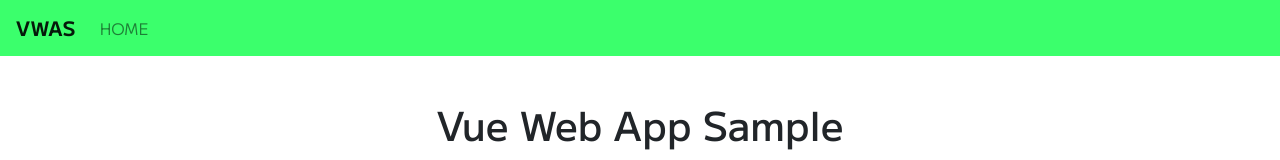
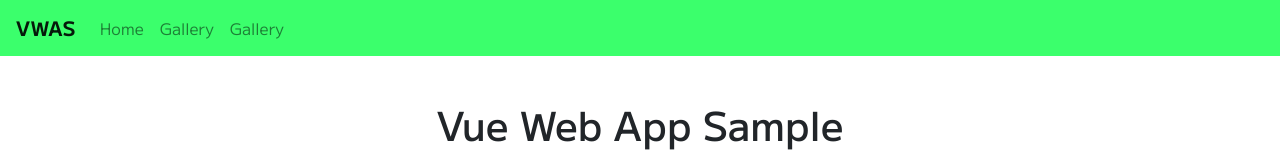
Before and after one commit to darkychin/Vue-Web-App-Sample, a Vue app: page / in a window 1280 px wide. Shown: the top 160 px of the page. Built offline with nearby package versions, Linux system fonts and the light colour scheme.

Commit message:
Update TheNavbar.vue
+ Add new link
+ Update comments

```diff
--- a/src/components/TheNavbar.vue
+++ b/src/components/TheNavbar.vue
@@ -5,7 +5,7 @@
     type="light"
     toggleable="sm"
   >
-    <b-navbar-brand :to="{ name: 'Landing'}">
+    <b-navbar-brand :to="{ name: 'Landing' }">
       <span class="font-weight-bold">VWAS</span>
     </b-navbar-brand>
 
@@ -16,10 +16,14 @@
       is-nav
     >
       <b-navbar-nav>
-        <b-nav-item
-          :to="{ name: 'Landing' }"
-        >
-          HOME
+        <b-nav-item :to="{ name: 'Landing' }">
+          Home
+        </b-nav-item>
+        <b-nav-item :to="{ name: 'Gallery' }">
+          Gallery
+        </b-nav-item>
+        <b-nav-item :to="{ name: 'ServiceExample' }">
+          Gallery
         </b-nav-item>
       </b-navbar-nav>
     </b-collapse>
@@ -28,21 +32,36 @@
 
 <script>
 // Library
-// Bootstrap Vue components tree shacking import
-// Reference: https://bootstrap-vue.org/docs/components/navbar#importing-individual-components
+/**
+ * Bootstrap Vue components tree shaking import
+ * Reference:
+ * @see {@link https://bootstrap-vue.org/docs/components/navbar#importing-individual-components boostrap-vue}
+ */
 import {
-  BCollapse,
-  BNavbar,
-  BNavbarNav,
-  BNavbarBrand,
-  BNavbarToggle,
-  BNavItem,
+  BCollapse, BNavbar, BNavbarNav, BNavbarBrand, BNavbarToggle, BNavItem,
 } from 'bootstrap-vue';
 
 export default {
-  // Since one app can only have one header navbar, hence the name is prepend with word 'The'
+  /**
+   * Since one app can only have one header navbar, hence the name is prepend with word 'The'
+   * Reference:
+   * @see {@link https://vuejs.org/v2/style-guide/#Single-instance-component-names-strongly-recommended naming guide}
+   */
   name: 'TheNavbar',
 
+  /**
+   * Components name in Pascal Case will be auto converted into kebab-case, so you can import them as it is.
+   * Reference:
+   * 1. https://vuejs.org/v2/style-guide/#Component-name-casing-in-JS-JSX-strongly-recommended
+   * 2. https://stackoverflow.com/a/49873960/7939633
+   *
+   * If you want to force it to use another DOM tag, you can do it like this:
+   * @example
+   * {
+   * 'the-new-component-name': TheOriginalComponentName,
+   * ...
+   * }
+   */
   components: {
     BCollapse,
     BNavbar,
```
